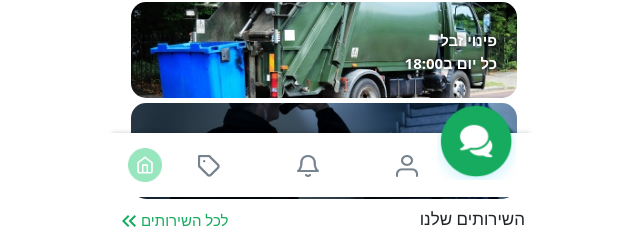
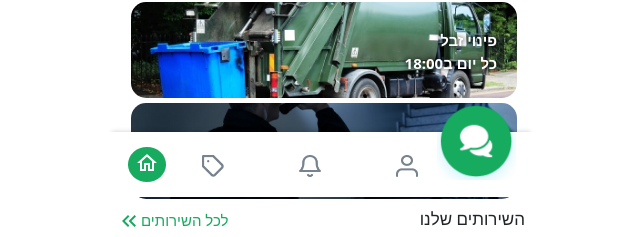
Before and after one commit to binyaalex/home, a React (Create React App) app: page / in a window 1280 px wide. Shown: the part 603-840 px from the top of the page, without its empty margins (319-959 px from the left). Built offline with nearby package versions, Linux system fonts and the light colour scheme.

Commit message:
make home icon color change when its home page

```diff
--- a/src/App.css
+++ b/src/App.css
@@ -1,5 +1,6 @@
 html {
   --green: #17AB5F;
+  --lightgreen: #97E6BD;
 }
 
 .PageDad {
--- a/src/components/home/Home.css
+++ b/src/components/home/Home.css
@@ -280,7 +280,7 @@
 
 .homePage .blogArea .imageArrow {
   position: absolute;
-  bottom: 20%;
+  bottom: 22%;
   left: 5%;
   height: 18px;
   width: 10px;
@@ -288,7 +288,7 @@
 
 .homePage .blogArea .imageTitle {
   position: absolute;
-  bottom: 10%;
+  bottom: 14%;
   font-size: 22px;
   font-weight: 600;
   color: white;
--- a/src/components/home/Home.js
+++ b/src/components/home/Home.js
@@ -64,7 +64,7 @@ const Home = () => {
               {/* Specialists Swiper */}
             </section>
           </main>
-          <Footer />
+          <Footer page='home' />
         </div>
       </div>
     </>
--- a/src/components/repeats/footer/Footer.css
+++ b/src/components/repeats/footer/Footer.css
@@ -22,9 +22,16 @@
   margin-right: 36px;
 }
 
-.sos {
-  width: 47px;
+.footer .homeIconLink {
+  background: var(--lightgreen);
+  border-radius: 50%;
+  padding: 2px 7px 7px;
 }
+
+.footer .homeIconLink svg {
+  fill: white;
+}
+
 
 .grayIcons {
   display: flex;
--- a/src/components/repeats/footer/Footer.js
+++ b/src/components/repeats/footer/Footer.js
@@ -1,8 +1,10 @@
 import React, { useEffect, useState } from "react";
+import { Link } from "react-router-dom";
 
-// import { Link } from "react-router-dom";
+import HomeOutlinedIcon from '@mui/icons-material/HomeOutlined';
 import GrayIcon from "./GrayIcon";
 import "./Footer.css";
+import { color } from "@mui/system";
 
 // import { useTranslation } from "react-i18next";
 
@@ -25,23 +27,28 @@ const containerArr = [
   },
 ];
 
-const Footer = () => {
+const Footer = ({page}) => {
   // export default function Footer() {
   // const { t } = useTranslation();
+  let color = 'var(--lightgreen)'
+  if (page === 'home') {
+    color = 'var(--green)'
+  }
 
   return (
     <div>
       <footer className="footer">
         <div className="sosAndGray">
-          <a>
-            <img className="sos" src="/images/footer/home.png" />
-          </a>
+          <Link to='/' className="homeIconLink" style={{background: color}} >
+            {/* <img className="sos" src="/images/footer/home.png" /> */}
+            <HomeOutlinedIcon />
+          </Link>
           <div className="grayIcons">
             {containerArr.map((el, i) => {
               return (
-                <a className="grayIconLink" key={i}>
+                <Link to={el.link} className="grayIconLink" key={i}>
                   <GrayIcon img={el.img} />
-                </a>
+                </Link>
               );
             })}
           </div>
```
